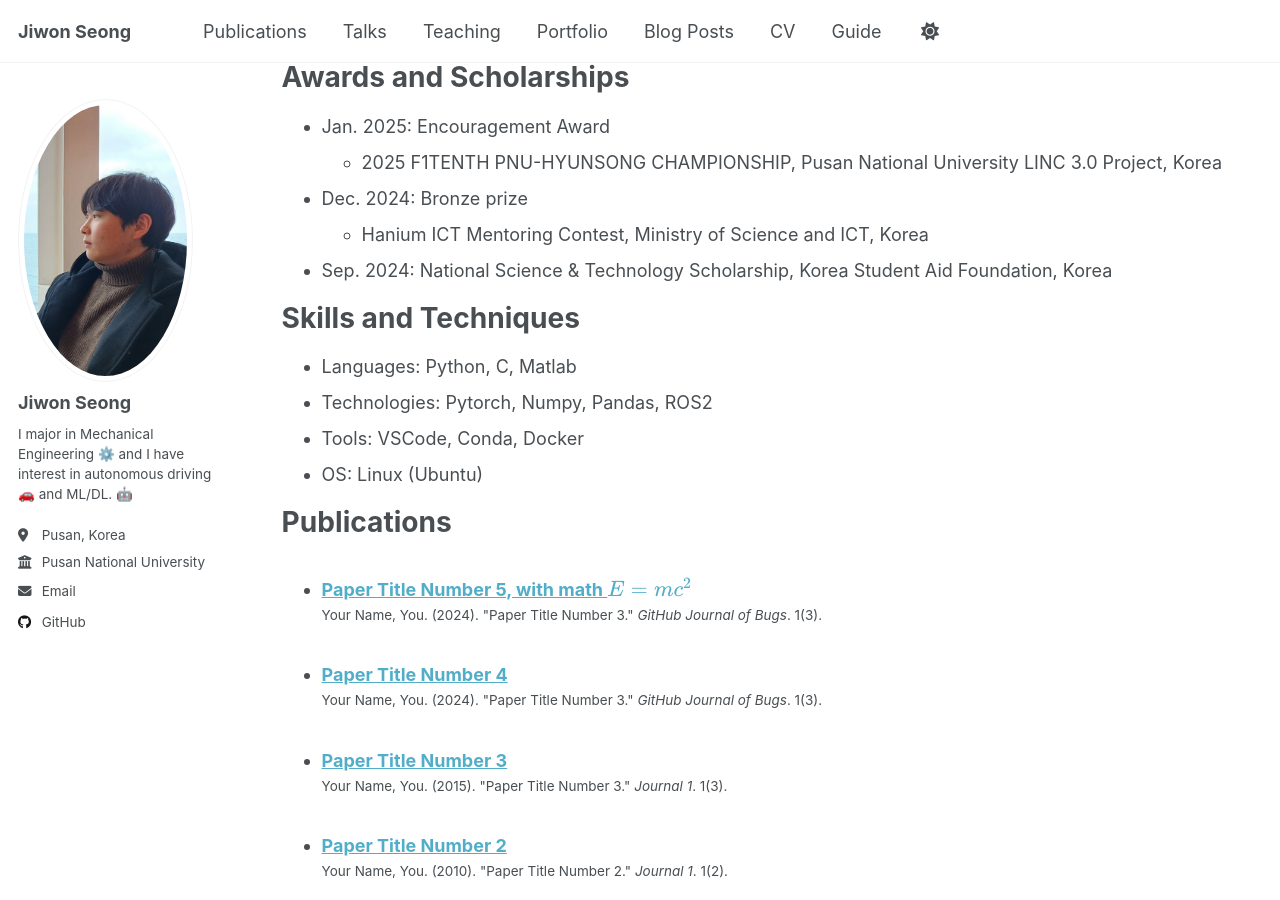
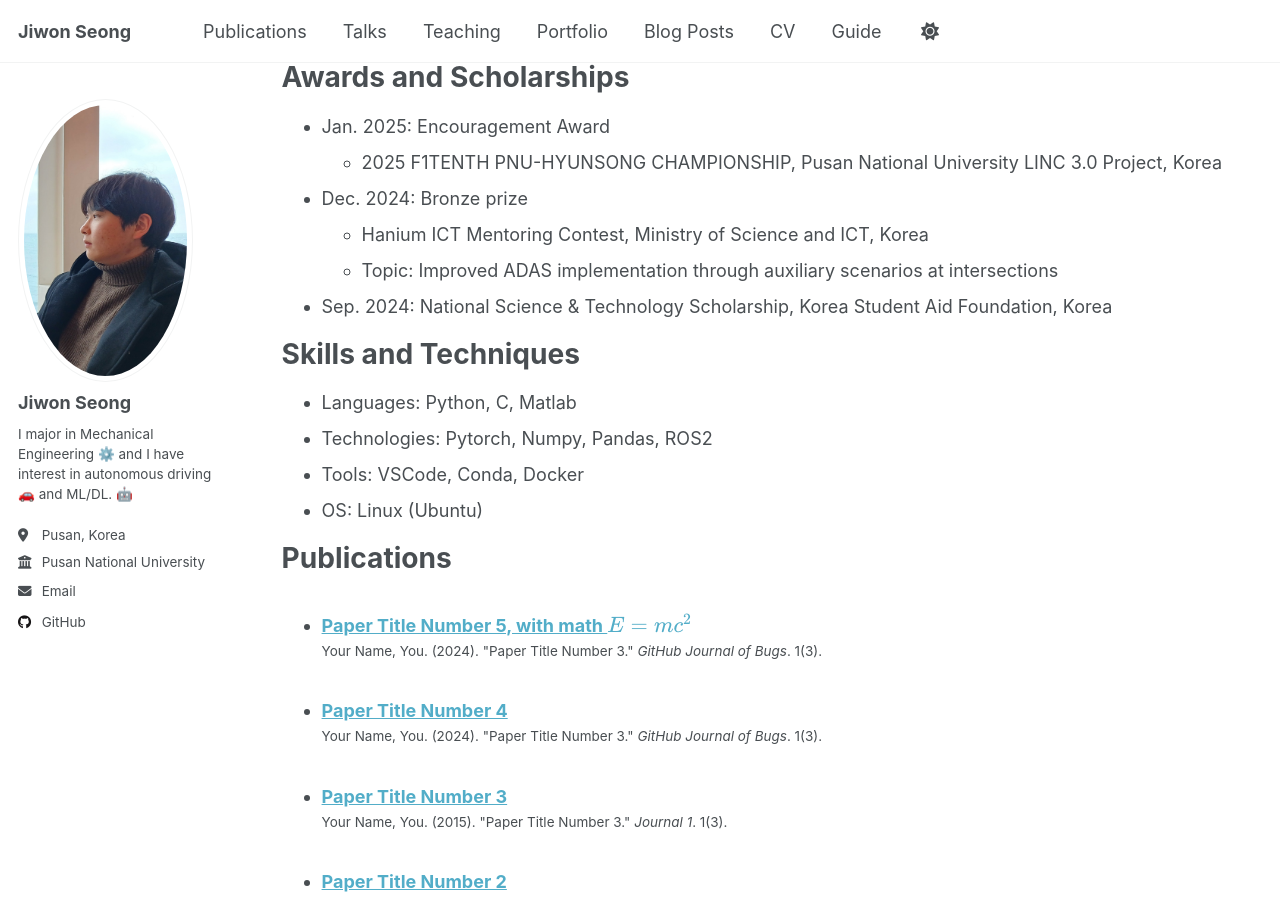
Before and after one commit to sjw310/sjw310.github.io, a Jekyll site: the page built from _pages/cv.md, in a window 1280 px wide and 900 px high, scrolled down 670 px. Built offline with Jekyll 4.4.1, drawn with Linux system fonts in a browser that asks for light colours; a script that is not in the unit is left out.

```diff
--- a/_pages/cv.md
+++ b/_pages/cv.md
@@ -36,6 +36,7 @@ Awards and Scholarships
   * 2025 F1TENTH PNU-HYUNSONG CHAMPIONSHIP, Pusan National University LINC 3.0 Project, Korea
 * Dec. 2024: Bronze prize
   * Hanium ICT Mentoring Contest, Ministry of Science and ICT, Korea
+  * Topic: Improved ADAS implementation through auxiliary scenarios at intersections
 * Sep. 2024: National Science & Technology Scholarship, Korea Student Aid Foundation, Korea
 
 Skills and Techniques
```
